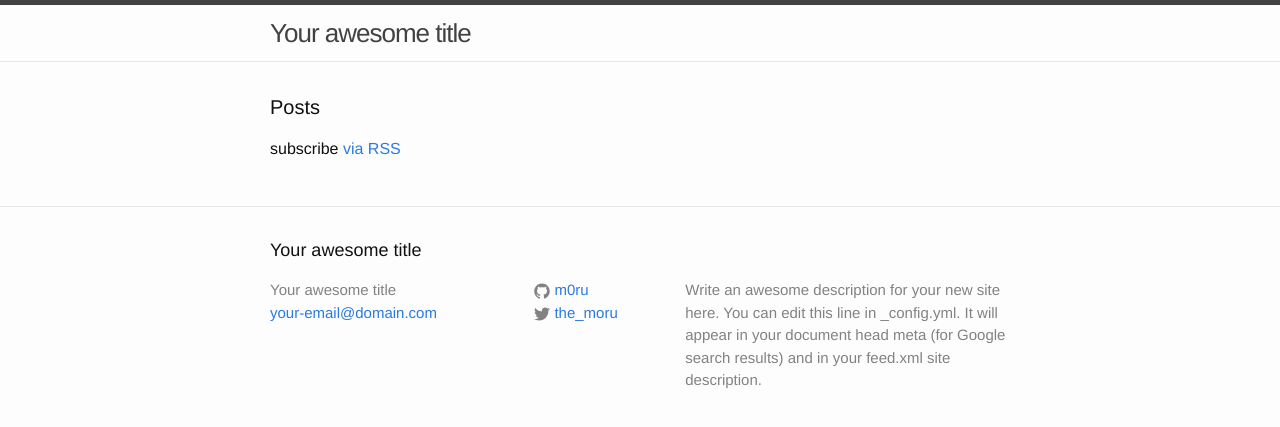
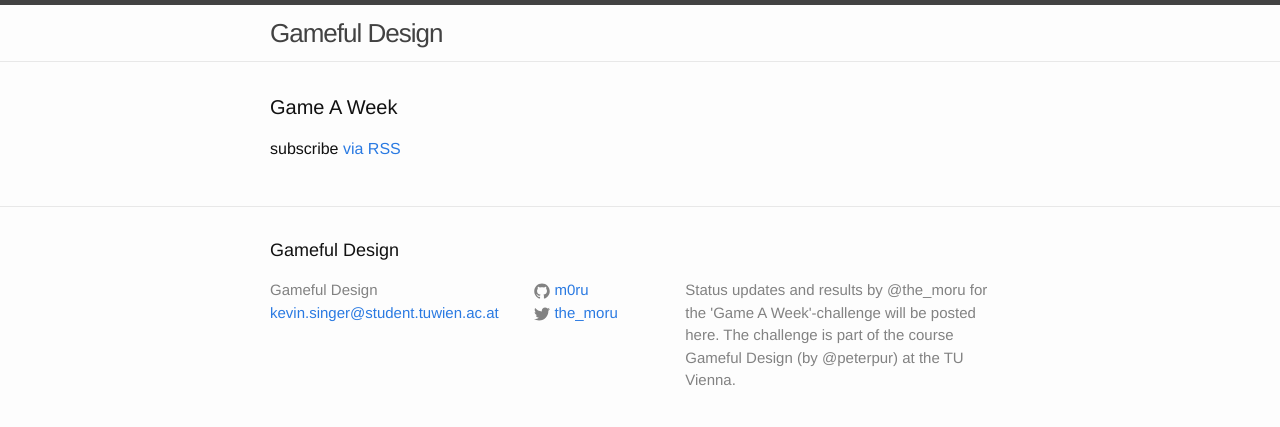
Before and after one commit to m0ru/gameful-design, a Jekyll site: the page built from index.html, in a window 1280 px wide. Shown: the top 427 px of the page. Built offline with Jekyll 4.4.1, drawn with Linux system fonts in a browser that asks for light colours.

Commit message:
Adapted header.

```diff
--- a/_config.yml
+++ b/_config.yml
@@ -1,11 +1,9 @@
 # Site settings
-title: Your awesome title
-email: your-email@domain.com
+title: Gameful Design
+email: kevin.singer@student.tuwien.ac.at
 description: > # this means to ignore newlines until "baseurl:"
-  Write an awesome description for your new site here. You can edit this
-  line in _config.yml. It will appear in your document head meta (for
-  Google search results) and in your feed.xml site description.
-baseurl: "/gameful-design/" # the subpath of your site, e.g. /blog/
+    Status updates and results by @the_moru for the 'Game A Week'-challenge will be posted here. The challenge is part of the course Gameful Design (by @peterpur) at the TU Vienna.
+baseurl: "/gameful-design" # the subpath of your site, e.g. /blog/
 url: "http://m0ru.github.io" # the base hostname & protocol for your site
 twitter_username: the_moru
 github_username:  m0ru
--- a/index.html
+++ b/index.html
@@ -4,7 +4,7 @@ layout: default
 
 <div class="home">
 
-  <h1 class="page-heading">Posts</h1>
+  <h1 class="page-heading">Game A Week</h1>
 
   <ul class="post-list">
     {% for post in site.posts %}
```
